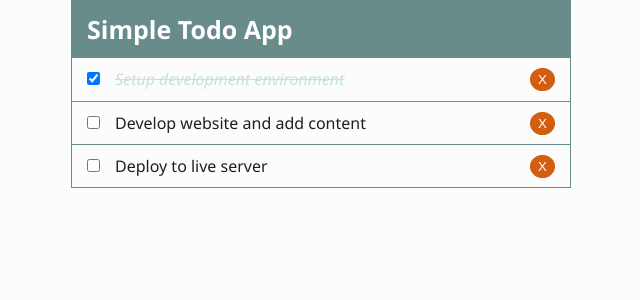
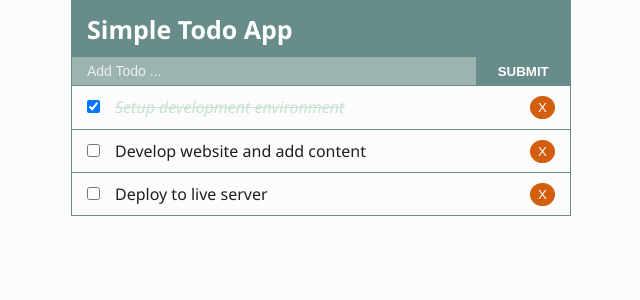
Before and after one commit to tuankiet1709/todo-app-react, a React (Create React App) app: page / in a window 1280 px wide. Shown: the top 300 px of the page, without its empty margins (319-959 px from the left). Built offline with nearby package versions, Linux system fonts and the light colour scheme.

Commit message:
add todo

```diff
--- a/package.json
+++ b/package.json
@@ -14,6 +14,7 @@
     "react-dom": "^18.2.0",
     "react-scripts": "5.0.1",
     "typescript": "^5.1.3",
+    "uuid": "^9.0.0",
     "web-vitals": "^2.1.4"
   },
   "scripts": {
@@ -41,6 +42,7 @@
     ]
   },
   "devDependencies": {
+    "@types/uuid": "^9.0.2",
     "@typescript-eslint/eslint-plugin": "^5.59.11",
     "@typescript-eslint/parser": "^5.59.11",
     "eslint": "^8.43.0"
--- a/src/App.css
+++ b/src/App.css
@@ -55,3 +55,37 @@ body {
 	float: right;
 	outline: none;
 }
+
+.form-container {
+	display: flex;
+	width: 100%;
+}
+
+.input-text {
+	flex: 8;
+	font-size: 14px;
+	padding: 6px 15px;
+	background: rgba(103, 140, 137, 0.65);
+	border: none;
+	color: #fff;
+	outline: none;
+	font-weight: 400;
+	width: 80%;
+}
+
+.input-text::placeholder {
+	color: #fff;
+	opacity: 0.8;
+}
+
+.input-submit {
+	flex: 2;
+	border: none;
+	background: #678c89;
+	color: #fff;
+	text-transform: uppercase;
+	cursor: pointer;
+	font-weight: 600;
+	width: 20%;
+	outline: none;
+}
--- /dev/null
+++ b/src/components/AddTodo.tsx
@@ -0,0 +1,42 @@
+import React from 'react';
+
+interface MyProps {
+	addTodo: any;
+}
+
+class AddTodo extends React.Component<MyProps> {
+	state = {
+		title: '',
+	};
+
+	onInputChange = (e: any) => {
+		this.setState({
+			title: e.target.value,
+		});
+	};
+
+	addTodo = (e: any) => {
+		e.preventDefault();
+		this.props.addTodo(this.state.title);
+		this.setState({
+			title: '',
+		});
+	};
+
+	render() {
+		return (
+			<form className="form-container" onSubmit={this.addTodo}>
+				<input
+					type="text"
+					placeholder="Add Todo ..."
+					className="input-text"
+					value={this.state.title}
+					onChange={this.onInputChange}
+				/>
+				<input type="submit" value="Submit" className="input-submit" />
+			</form>
+		);
+	}
+}
+
+export default AddTodo;
--- a/src/components/TodoApp.tsx
+++ b/src/components/TodoApp.tsx
@@ -1,7 +1,9 @@
 import React from 'react';
+import { v4 as uuidv4 } from 'uuid';
 
 import Header from './layout/Header';
 import Todos from './Todos';
+import AddTodo from './AddTodo';
 
 class TodoApp extends React.Component {
 	state = {
@@ -36,14 +38,23 @@ class TodoApp extends React.Component {
 	};
 
 	deleteTodo = (id: number) => {
-		const test = this.state.todos.filter((todo) => {
-			return todo.id !== id;
+		this.setState({
+			todos: [
+				...this.state.todos.filter((todo) => {
+					return todo.id !== id;
+				}),
+			],
 		});
-		console.log(test);
+	};
+
+	addTodo = (title: string) => {
+		const newTodo = {
+			id: uuidv4(),
+			title: title,
+			completed: false,
+		};
 		this.setState({
-			todos: this.state.todos.filter((todo) => {
-				return todo.id !== id;
-			}),
+			todos: [...this.state.todos, newTodo],
 		});
 	};
 
@@ -51,6 +62,7 @@ class TodoApp extends React.Component {
 		return (
 			<div className="container">
 				<Header />
+				<AddTodo addTodo={this.addTodo} />
 				<Todos
 					todos={this.state.todos}
 					handleChange={this.handleCheckboxChange}
```
Also changed, not shown: src/components/AddTodo.ts (deleted), 1 other file (tests, documents, lock files or other folders).
